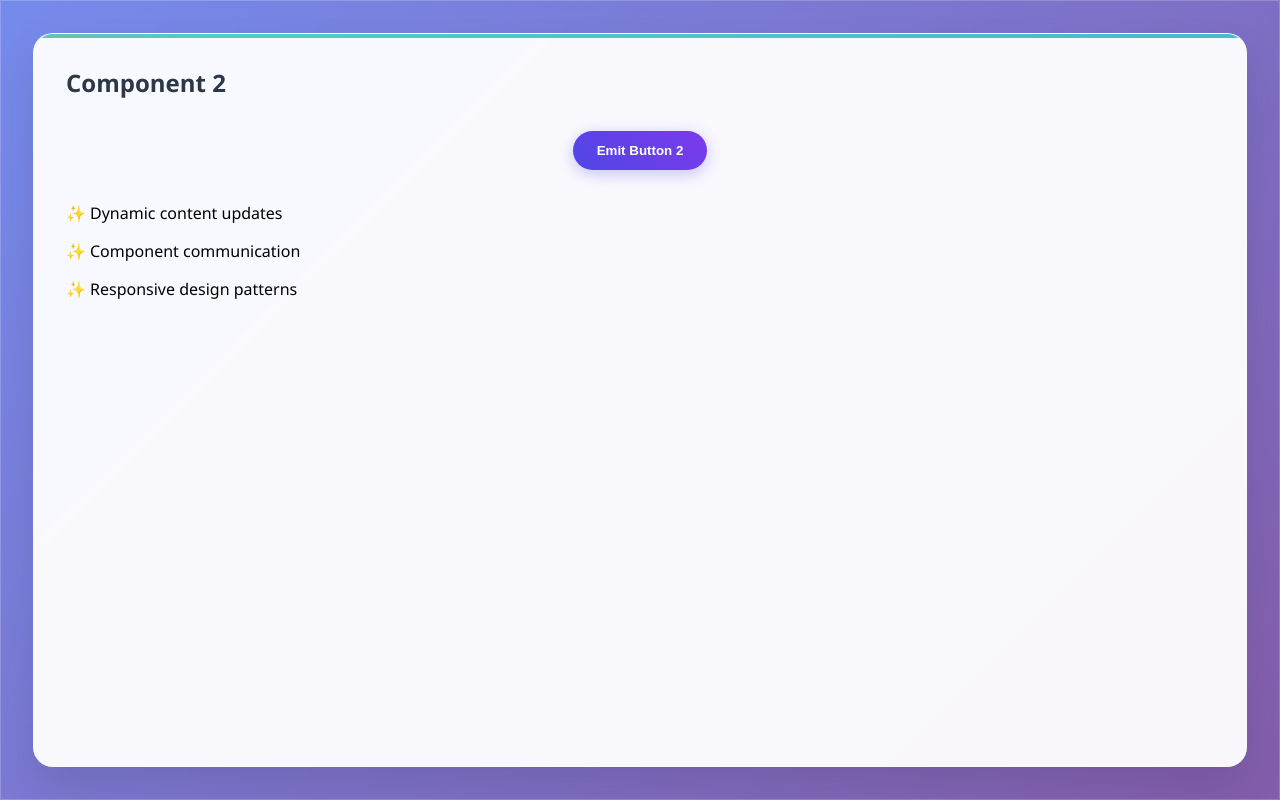
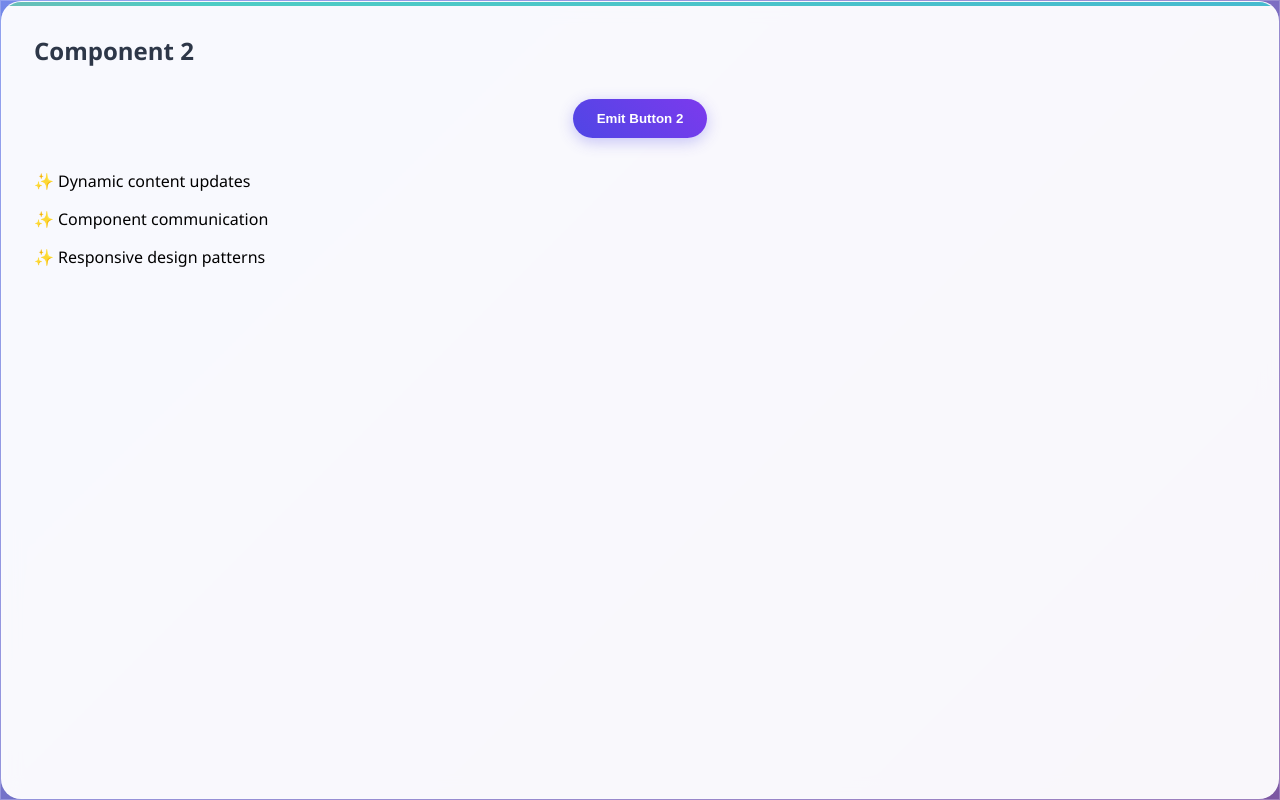
Before and after one commit to ThaoAnna/microfrontend-app, a Vue app: page / in a window 1280 px wide. Built offline with nearby package versions, Linux system fonts and the light colour scheme.

Commit message:
correct some css

```diff
--- a/src/assets/styles.css
+++ b/src/assets/styles.css
@@ -129,11 +129,12 @@ body {
 /* Main Content Styles */
 .main-content {
   flex: 1;
-  padding: 2rem;
+  /* padding: 2rem; */
   display: grid;
   /* grid-template-columns: 1fr 1fr; */
   gap: 2rem;
   /* align-items: flex-start; */
+  overflow: hidden;
 }
 
 .component-card {
@@ -172,7 +173,7 @@ body {
 }
 
 .component-card:hover {
-  transform: translateY(-10px) scale(1.02);
+  /* transform: translateY(-10px) scale(1.02); */
   box-shadow: 0 30px 60px rgba(0, 0, 0, 0.2);
 }
 
```
